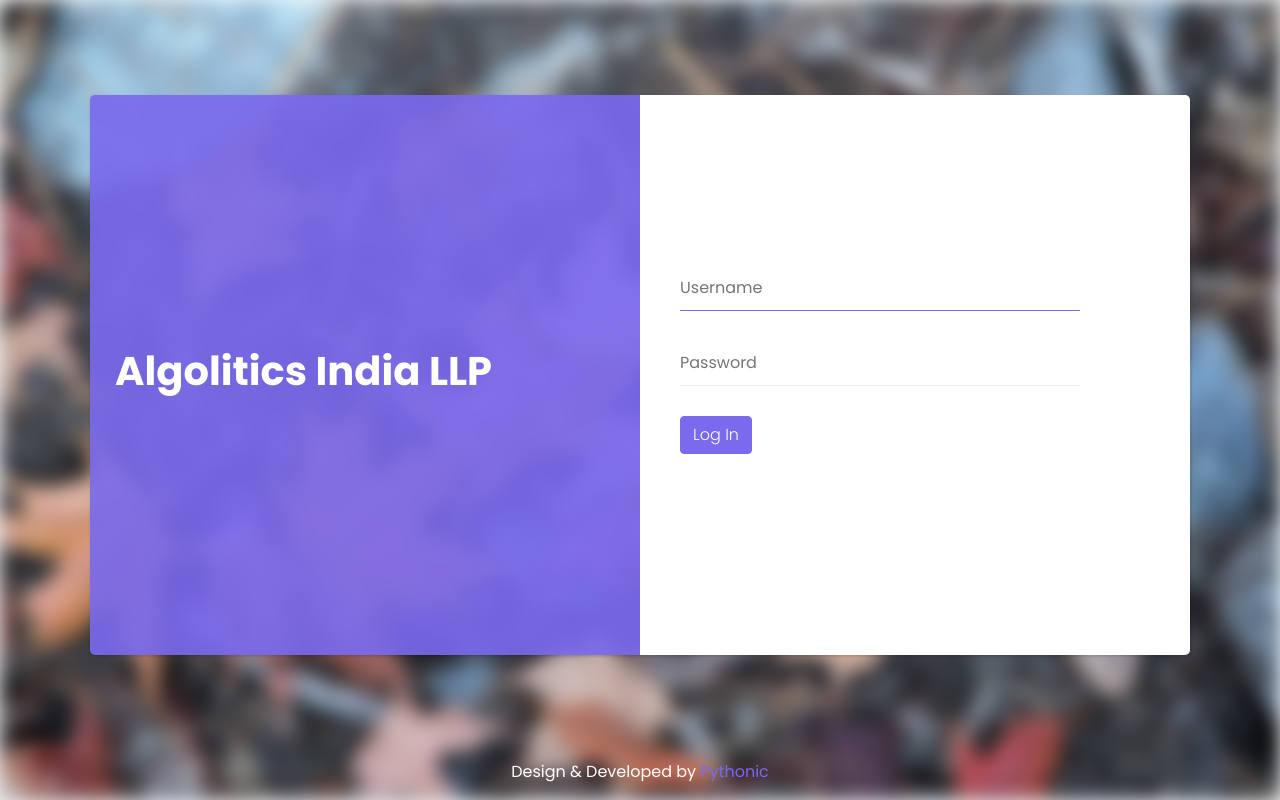
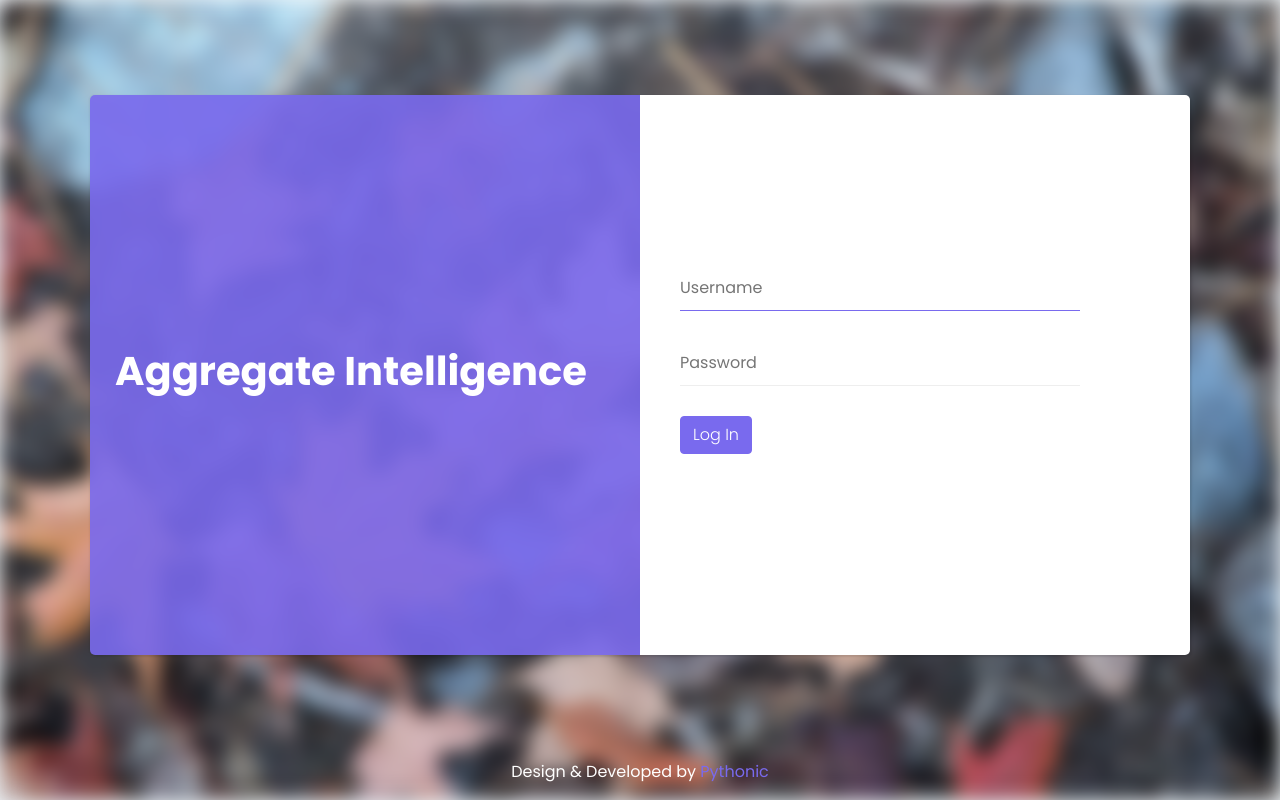
Before and after one commit to sambathsam/Deployment-Tracker, a Django app: page /login/ in a window 1280 px wide. Run offline with Django 3.2, Linux system fonts and the light colour scheme; parts of the project's set-up code (start-up, migrations or seed data) failed here and were passed over; some libraries are stand-ins or nearby versions.

Commit message:
Update login.html

```diff
--- a/report/templates/registration/login.html
+++ b/report/templates/registration/login.html
@@ -34,7 +34,7 @@
 	              <div class="info d-flex align-items-center">
 	                <div class="content">
 	                  <div class="logo">
-	                    <h1>Algolitics India LLP</h1>
+	                    <h1>Aggregate Intelligence</h1>
 	                  </div>
 	                </div>
 	              </div>
```
